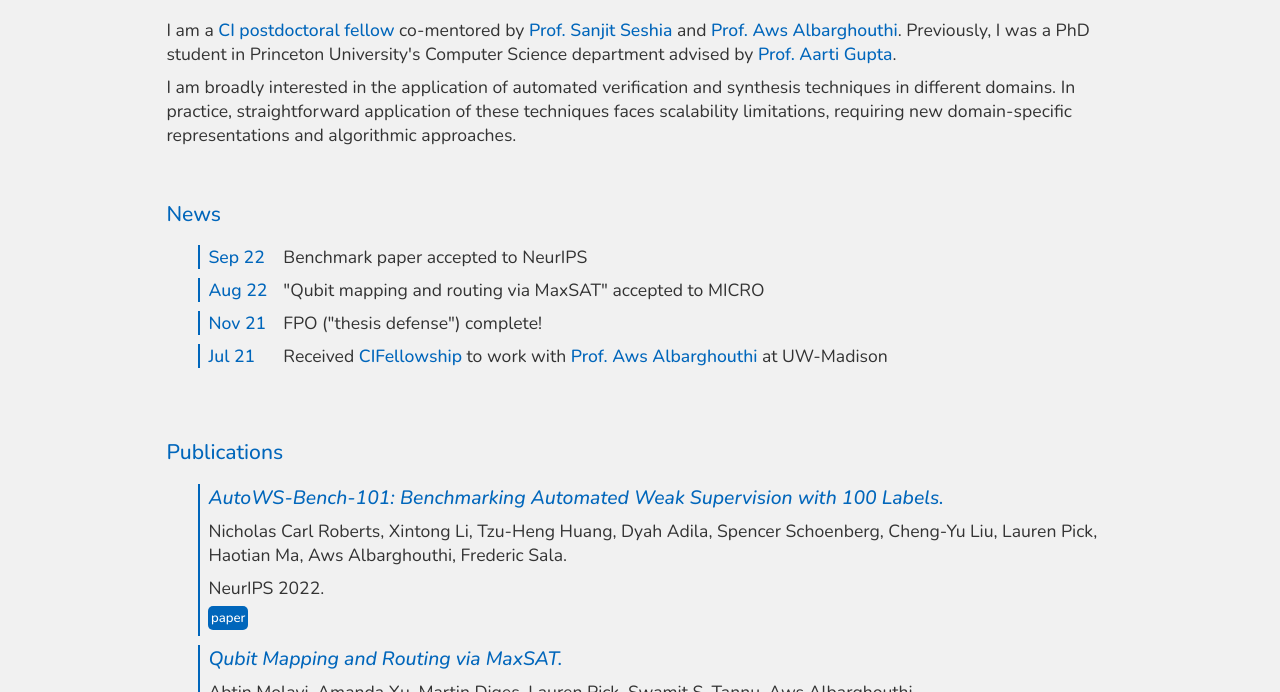
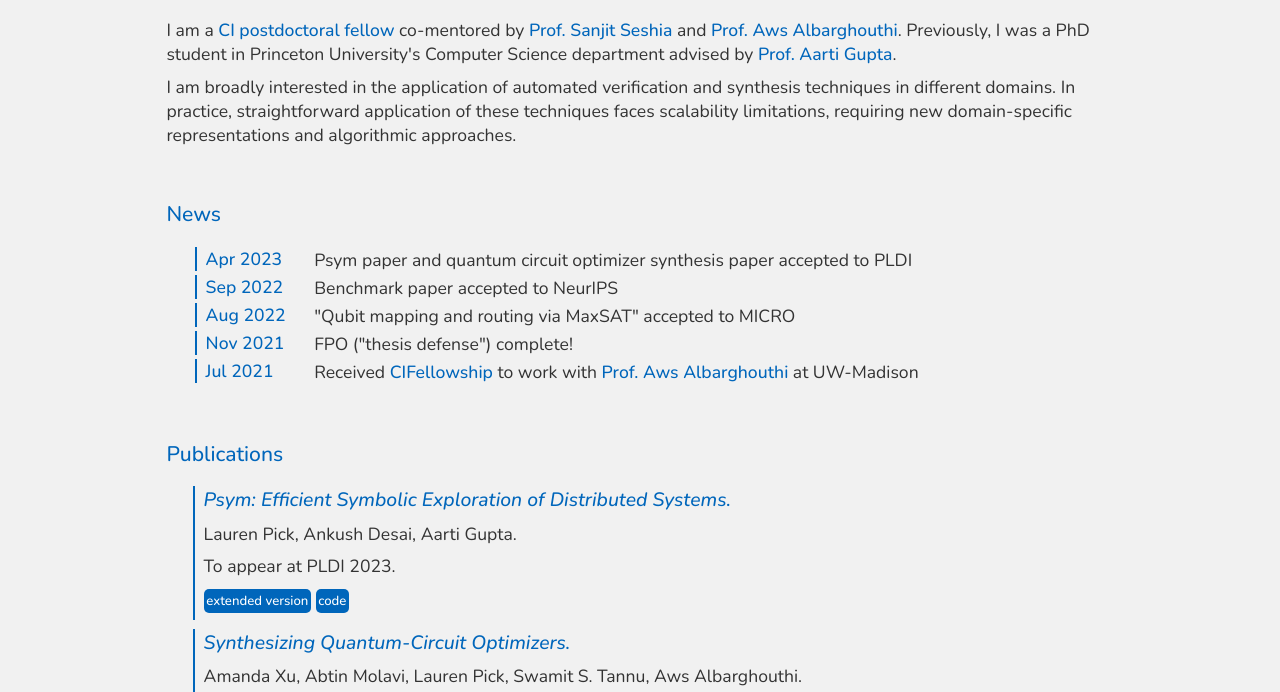
Before and after one commit to lmpick/lmpick.github.io, a plain HTML site: page index.html in a window 1280 px wide. Shown: the part 108-800 px from the top of the page. Drawn offline with nearby package versions, Linux system fonts and the light colour scheme.

Commit message:
Add PLDI paper info

```diff
--- a/index.html
+++ b/index.html
@@ -64,13 +64,33 @@ div {
 }
 ul {
   list-style: none;
+  margin-left:0em;
+  padding-left:1.5em;
 }
 li {
   border-left: 2px solid #0066bb;
   padding:0em;
-  margin-left:-0.5em;
   margin-top:0.5em;
   padding-left:0.5em;
+}
+table {
+  font-weight: 300;
+  font-size: 1em;
+  margin-left: 1.5em;
+  margin-top: 1em;
+}
+th {
+  border-left: 2px solid #0066bb;
+  padding:0em;
+  padding-left:0.5em;
+  margin-top:0.5em;
+  margin-bottom:0.5em;
+  margin: 0em;
+  width: 6em;
+  text-align: left;
+  display: inline-block;
+  color:#0066bb;
+  font-weight: 500;
 }
 p {
   width:100%;
@@ -103,16 +123,6 @@ h2 {
   padding-top: 0.5em;
   border: 0em;
   margin: 0em;
-}
-.table {
-  border: 1px solid #bbbbbb;
-}
-.date {
-  margin: 0em;
-  width: 4em;
-  display: inline-block;
-  color:#0066bb;
-  font-weight: 500;
 }
 .menu {
   margin: 0em;
@@ -167,24 +177,57 @@ h2 {
     </div>
     <div class = "box">
     <h2> News </h2>
-      <ul>
-        <li>
-          <span class="date">Sep 22</span> Benchmark paper accepted to NeurIPS </li>
-        </li>
-        <li>
-          <span class="date">Aug 22</span> "Qubit mapping and routing via MaxSAT" accepted to MICRO
-        </li>
-        <li>
-          <span class="date">Nov 21</span> FPO ("thesis defense") complete!
-        </li>
-        <li>
-          <span class="date">Jul 21</span> Received <a href = "https://cifellows2021.org/">CIFellowship</a> to work with <a href ="https://pages.cs.wisc.edu/~aws/">Prof. Aws Albarghouthi</a> at UW-Madison
-        </li>
-      </ul>
+      <table>
+        <tbody>
+          <tr>
+            <th> Apr 2023 </th>
+            <td> Psym paper and quantum circuit optimizer synthesis paper accepted to PLDI </td>
+          </tr>
+          <tr>
+            <th> Sep 2022 </th>
+            <td> Benchmark paper accepted to NeurIPS </td>
+          </tr>
+          <tr>
+            <th> Aug 2022 </th>
+            <td> "Qubit mapping and routing via MaxSAT" accepted to MICRO </td>
+          </tr>
+          <tr>
+            <th> Nov 2021 </th>
+            <td> FPO ("thesis defense") complete! </td>
+          </tr>
+          <tr>
+            <th> Jul 2021 </th>
+            <td> Received <a href = "https://cifellows2021.org/">CIFellowship</a> to work with <a href ="https://pages.cs.wisc.edu/~aws/">Prof. Aws Albarghouthi</a> at UW-Madison </td>
+          </tr>
+        </tbody>
+      </table>
     </div>
     <div class = "box">
       <h2>Publications</h2>
       <ul>
+        <li><span class="paper-title">Psym: Efficient Symbolic Exploration of Distributed Systems.</span>
+            <span class="authors">
+            Lauren Pick, Ankush Desai, Aarti Gupta.
+            </span>
+            <span class="conf">
+            To appear at PLDI 2023.
+            </span>
+            <div class="buttons">
+              <a href="psym-extended.pdf" class="button">extended version</a>
+              <a href="https://github.com/p-org/P/tree/master/Src/PRuntimes/PSymRuntime" class="button">code</a>
+            </div>
+        </li>
+        <li><span class="paper-title">Synthesizing Quantum-Circuit Optimizers.</span>
+            <span class="authors">
+            Amanda Xu, Abtin Molavi, Lauren Pick, Swamit S. Tannu, Aws Albarghouthi.
+            </span>
+            <span class="conf">
+            To appear at PLDI 2023.
+            </span>
+            <div class="buttons">
+              <a href="https://arxiv.org/abs/2211.09691" class="button">paper</a>
+            </div>
+        </li>
         <li><span class="paper-title">AutoWS-Bench-101: Benchmarking Automated Weak Supervision with 100 Labels.</span><span class="authors">
               Nicholas Carl Roberts, Xintong Li, Tzu-Heng Huang, Dyah Adila, Spencer Schoenberg, Cheng-Yu Liu, Lauren Pick, Haotian Ma, Aws Albarghouthi, Frederic Sala.</span>
             <span class="conf">NeurIPS 2022.</span>
```
Also changed, not shown: 2 other files.
